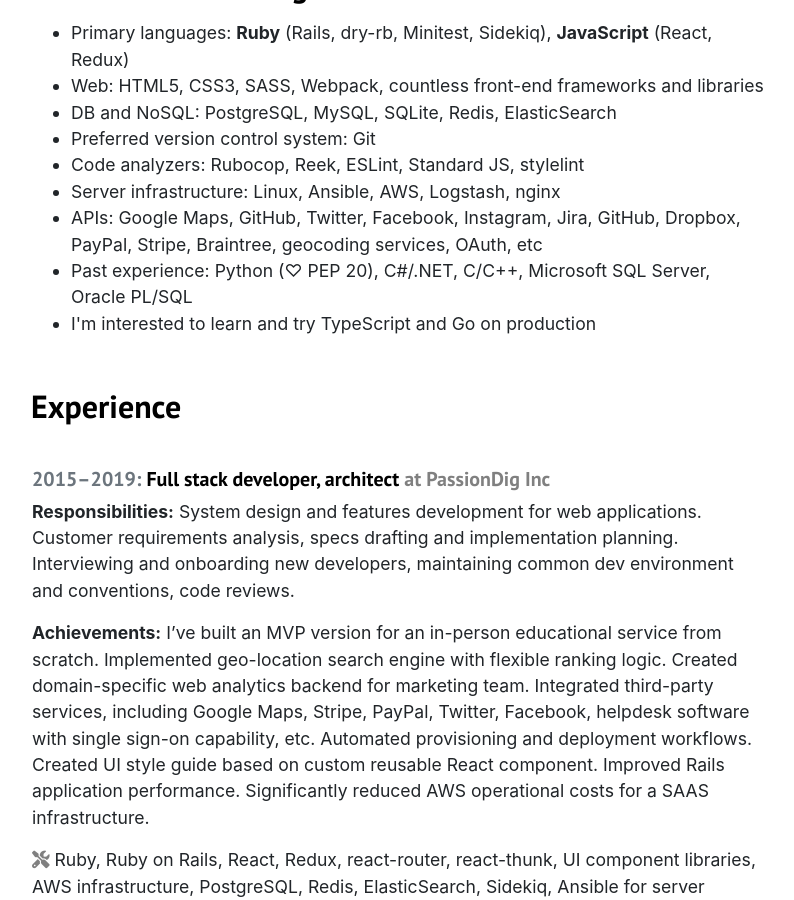
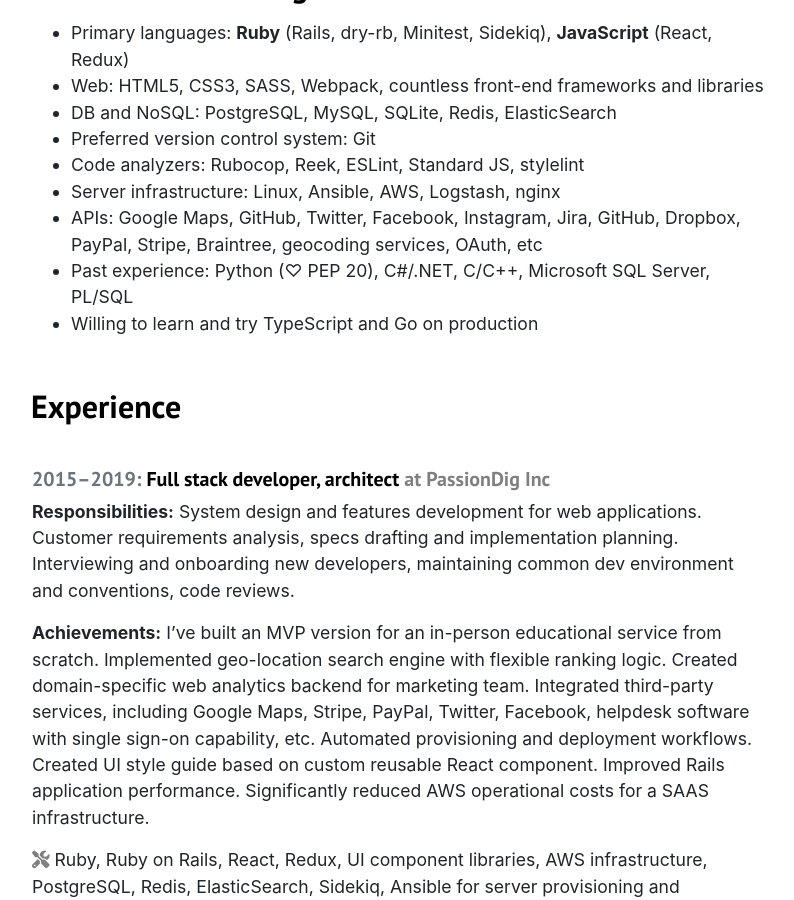
Before and after one commit to dreikanter/musayev.com, a Jekyll site: the page built from index.html, in a window 1280 px wide and 900 px high, scrolled down 665 px. Shown: the whole window, without its empty margins (242-1036 px from the left). Built offline with Jekyll 4.4.1, drawn with Linux system fonts in a browser that asks for light colours; nearby versions of some CDN libraries; some of the changed text lies outside the part shown.

Commit message:
Tech list corrections

```diff
--- a/index.html
+++ b/index.html
@@ -59,8 +59,8 @@
     <li>Code analyzers: Rubocop, Reek, ESLint, Standard JS, stylelint</li>
     <li>Server infrastructure: Linux, Ansible, AWS, Logstash, nginx</li>
     <li>APIs: Google Maps, GitHub, Twitter, Facebook, Instagram, Jira, GitHub, Dropbox, PayPal, Stripe, Braintree, geocoding services, OAuth, etc</li>
-    <li>Past experience: Python (♡ PEP 20), C#/.NET, C/C++, Microsoft SQL Server, Oracle PL/SQL</li>
-    <li>I'm interested to learn and try TypeScript and Go on production</li>
+    <li>Past experience: Python (♡ PEP 20), C#/.NET, C/C++, Microsoft SQL Server, PL/SQL</li>
+    <li>Willing to learn and try TypeScript and Go on production</li>
   </ul>
 </section>
 
@@ -79,7 +79,7 @@
       <b>Achievements:</b> I’ve built an MVP version for an in-person educational service from scratch. Implemented geo-location search engine with flexible ranking logic. Created domain-specific web analytics backend for marketing team. Integrated third-party services, including Google Maps, Stripe, PayPal, Twitter, Facebook, helpdesk software with single sign-on capability, etc. Automated provisioning and deployment workflows. Created UI style guide based on custom reusable React component. Improved Rails application performance. Significantly reduced AWS operational costs for a SAAS infrastructure.
     </p>
     <p>
-      <i class="fas fa-tools tech-icon"></i> Ruby, Ruby on Rails, React, Redux, react-router, react-thunk, UI component libraries, AWS infrastructure, PostgreSQL, Redis, ElasticSearch, Sidekiq, Ansible for server provisioning and deployment automation. Social media API integration.
+      <i class="fas fa-tools tech-icon"></i> Ruby, Ruby on Rails, React, Redux, UI component libraries, AWS infrastructure, PostgreSQL, Redis, ElasticSearch, Sidekiq, Ansible for server provisioning and deployment automation. Social media and payment service APIs.
     </p>
   </section>
   <section class="subsection" id="upwork">
```
